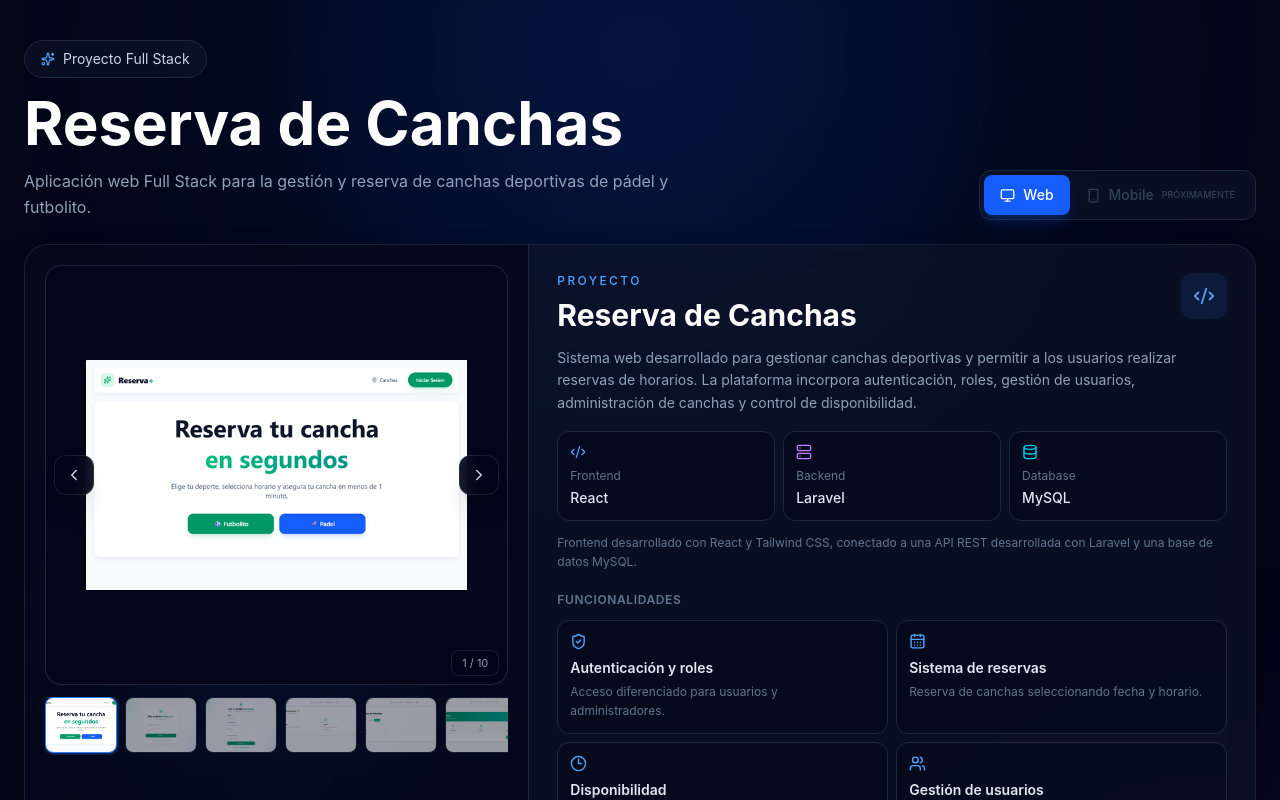
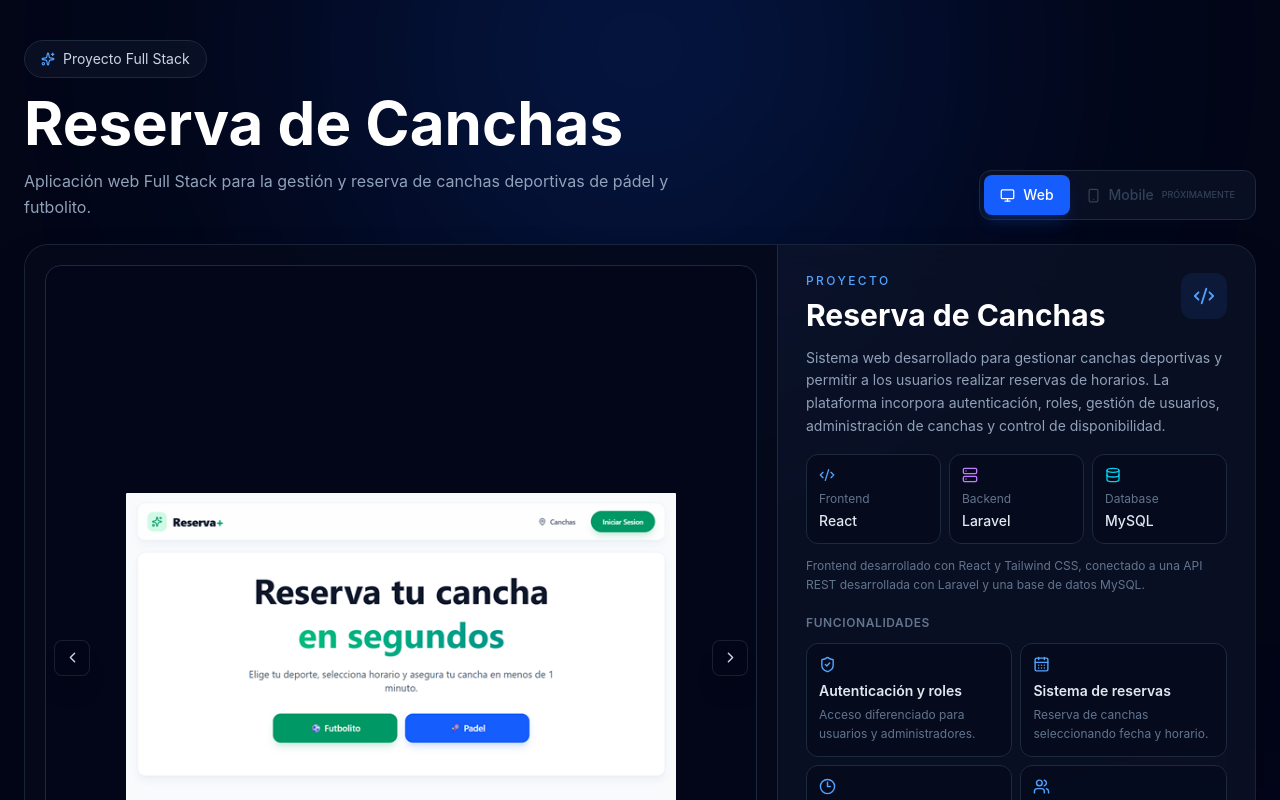
Before and after one commit to EmmaSportsWeb/Repository, a React (Vite) app: page /proyectos/reserva-canchas in a window 1280 px wide. Shown: the top 800 px of the page. Built offline with nearby package versions, Linux system fonts and the light colour scheme.

Commit message:
Actualiza curriculum 3.0

```diff
--- a/src/pages/ProjectDetail/ProjectDetail.jsx
+++ b/src/pages/ProjectDetail/ProjectDetail.jsx
@@ -69,7 +69,7 @@ export default function ProjectDetail() {
                     </div>
 
                     {/* PROJECT */}
-                    <div className="grid w-full min-w-0 overflow-hidden rounded-2xl border border-slate-800/80 bg-slate-900/60 shadow-2xl shadow-black/40 backdrop-blur-xl sm:rounded-3xl lg:grid-cols-[0.82fr_1.18fr]">
+                    <div className="grid w-full min-w-0 grid-cols-1 overflow-hidden rounded-2xl border border-slate-800/80 bg-slate-900/60 shadow-2xl shadow-black/40 backdrop-blur-xl sm:rounded-3xl lg:grid-cols-[0.82fr_1.18fr]">
                         {/* GALLERY */}
                         <ProjectGallery
                             project={project}
--- a/src/pages/ProjectDetail/components/ProjectGallery.jsx
+++ b/src/pages/ProjectDetail/components/ProjectGallery.jsx
@@ -10,21 +10,23 @@ export default function ProjectGallery({
     onNext,
 }) {
     return (
-        <div className="relative min-w-0 overflow-hidden border-b border-slate-800 bg-slate-950/70 p-3 sm:p-4 md:p-5 lg:border-r lg:border-b-0">
+        <div className="relative flex min-h-[300px] flex-col border-b border-slate-800 bg-slate-950/70 p-3 sm:min-h-[400px] sm:p-4 md:p-5 lg:min-h-[460px] lg:border-r lg:border-b-0">
             {/* GLOW */}
-            <div className="pointer-events-none absolute top-1/2 left-1/2 h-40 w-40 -translate-x-1/2 -translate-y-1/2 rounded-full bg-blue-600/10 blur-[70px] sm:h-64 sm:w-64 sm:blur-[100px]" />
+
+            <div className="pointer-events-none absolute top-1/2 left-1/2 h-48 w-48 -translate-x-1/2 -translate-y-1/2 rounded-full bg-blue-600/10 blur-[80px] sm:h-64 sm:w-64 sm:blur-[100px]" />
 
             {/* IMAGE */}
-            <div className="relative flex h-[260px] w-full min-w-0 items-center justify-center overflow-hidden rounded-xl border border-slate-800 bg-slate-950 sm:h-[320px] sm:rounded-2xl md:h-[360px] lg:h-[420px]">
+
+            <div className="relative flex min-h-[250px] flex-1 items-center justify-center overflow-hidden rounded-xl border border-slate-800 bg-slate-950 sm:min-h-[330px] sm:rounded-2xl lg:min-h-0">
                 {images.length > 0 ? (
                     <img
                         src={images[activeImage]}
                         alt={`${project.title} - captura ${activeImage + 1}`}
-                        className="block h-auto max-h-[90%] w-auto max-w-[calc(100%-4rem)] object-contain select-none sm:max-h-[92%] sm:max-w-[calc(100%-5rem)]"
+                        className="max-h-[260px] max-w-[90%] object-contain transition-all duration-300 sm:max-h-[330px] sm:max-w-[88%]"
                     />
                 ) : (
                     <div className="px-4 text-center">
-                        <Code2 size={40} className="mx-auto text-slate-700" />
+                        <Code2 size={40} className="mx-auto text-slate-700 sm:size-[45px]" />
 
                         <p className="mt-3 text-xs text-slate-600 sm:text-sm">
                             Sin imágenes disponibles
@@ -33,28 +35,30 @@ export default function ProjectGallery({
                 )}
 
                 {/* NAVIGATION */}
+
                 {images.length > 1 && (
                     <>
                         <button
                             type="button"
                             onClick={onPrevious}
-                            className="absolute top-1/2 left-2 z-10 flex h-9 w-9 -translate-y-1/2 items-center justify-center rounded-xl border border-white/10 bg-slate-950/90 text-slate-300 shadow-xl backdrop-blur transition hover:bg-slate-800 hover:text-white active:scale-95 sm:h-10 sm:w-10"
+                            className="absolute top-1/2 left-2 flex h-8 w-8 -translate-y-1/2 items-center justify-center rounded-lg border border-white/10 bg-slate-950/80 text-slate-300 shadow-xl backdrop-blur transition hover:bg-slate-800 hover:text-white sm:h-9 sm:w-9"
                             aria-label="Imagen anterior"
                         >
-                            <ChevronLeft size={18} />
+                            <ChevronLeft size={17} />
                         </button>
 
                         <button
                             type="button"
                             onClick={onNext}
-                            className="absolute top-1/2 right-2 z-10 flex h-9 w-9 -translate-y-1/2 items-center justify-center rounded-xl border border-white/10 bg-slate-950/90 text-slate-300 shadow-xl backdrop-blur transition hover:bg-slate-800 hover:text-white active:scale-95 sm:h-10 sm:w-10"
+                            className="absolute top-1/2 right-2 flex h-8 w-8 -translate-y-1/2 items-center justify-center rounded-lg border border-white/10 bg-slate-950/80 text-slate-300 shadow-xl backdrop-blur transition hover:bg-slate-800 hover:text-white sm:h-9 sm:w-9"
                             aria-label="Imagen siguiente"
                         >
-                            <ChevronRight size={18} />
+                            <ChevronRight size={17} />
                         </button>
 
                         {/* COUNTER */}
-                        <div className="absolute right-2 bottom-2 z-10 rounded-lg border border-white/10 bg-slate-950/90 px-2.5 py-1 text-[10px] text-slate-400 backdrop-blur sm:text-[11px]">
+
+                        <div className="absolute right-2 bottom-2 rounded-lg border border-white/10 bg-slate-950/80 px-2 py-1 text-[10px] text-slate-400 backdrop-blur sm:px-2.5 sm:text-[11px]">
                             {activeImage + 1} / {images.length}
                         </div>
                     </>
@@ -62,17 +66,18 @@ export default function ProjectGallery({
             </div>
 
             {/* THUMBNAILS */}
+
             {images.length > 1 && (
-                <div className="mt-2 flex w-full max-w-full min-w-0 gap-2 overflow-x-auto overflow-y-hidden pb-1 sm:mt-3">
+                <div className="relative mt-3 flex gap-2 overflow-x-auto pb-1">
                     {images.map((image, index) => (
                         <button
-                            key={`${image}-${index}`}
+                            key={image}
                             type="button"
                             onClick={() => onSelectImage(index)}
-                            className={`relative h-12 w-16 shrink-0 overflow-hidden rounded-lg border transition sm:h-14 sm:w-[4.5rem] ${
+                            className={`relative h-11 w-14 shrink-0 overflow-hidden rounded-lg border transition sm:h-12 sm:w-16 ${
                                 activeImage === index
                                     ? 'border-blue-500 ring-2 ring-blue-500/20'
-                                    : 'border-slate-800 opacity-60 hover:border-slate-600 hover:opacity-100'
+                                    : 'border-slate-800 opacity-50 hover:border-slate-600 hover:opacity-100'
                             }`}
                         >
                             <img
```
